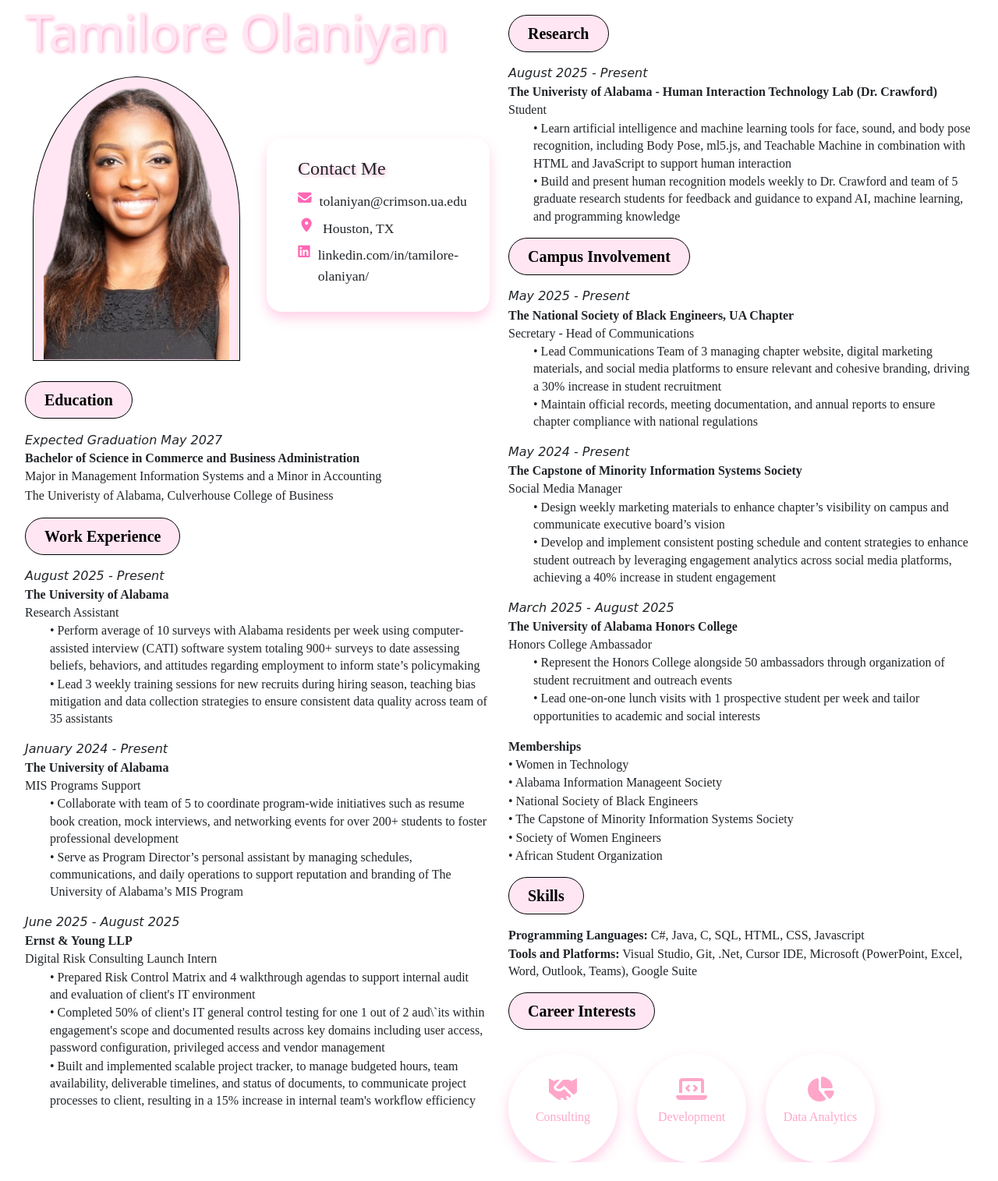
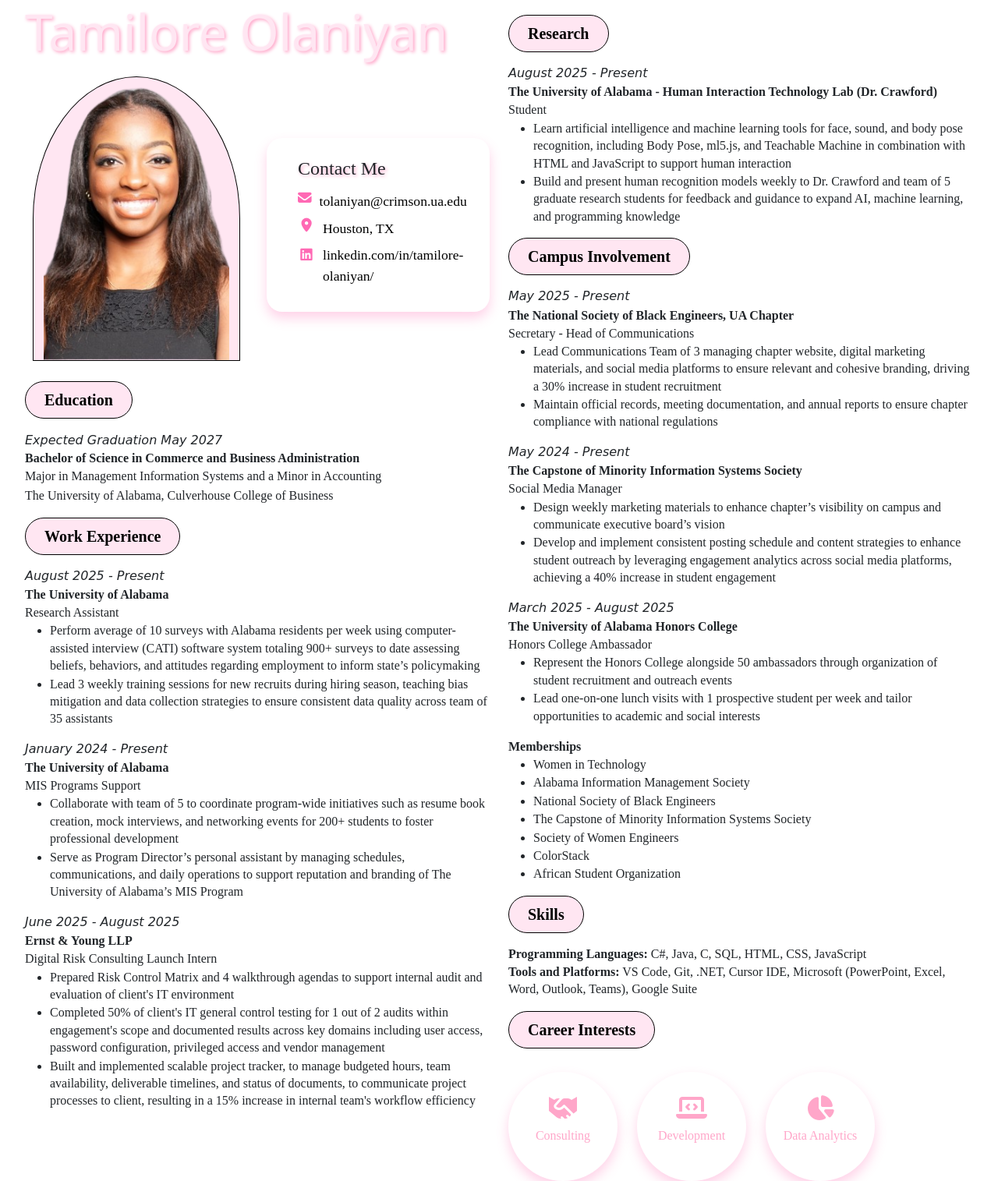
Before and after one commit to ammullenix/321-class-repo, a plain HTML site: page Client/Pages/tami's page/tami.html in a window 1280 px wide. Shown: the part 17-1532 px from the top of the page at 78% size. Before the commit the page ends 1508 px from the top, so only its background shows below. Drawn offline with nearby package versions, Linux system fonts and the light colour scheme; a web font is replaced by a local one.

Commit message:
feedback added

```diff
--- a/Client/Pages/tami's page/Styles/tami.css
+++ b/Client/Pages/tami's page/Styles/tami.css
@@ -3,6 +3,7 @@ body{
     padding: 20px;
     font-family: 'Fredoka One';
     height: 100vh;
+
 }
 
 
--- a/Client/Pages/tami's page/tami.html
+++ b/Client/Pages/tami's page/tami.html
@@ -30,7 +30,7 @@
                     <div class = "col-md-6">
                         <div class = "profile-frame">
                             <div class = "arch">
-                                <img src = "./Images/headshott-removebg-preview.png">
+                                <img src = "./Images/headshott-removebg-preview.png" alt = "Tamilore's Headshot">
                             </div>
                         </div>
                     </div>
@@ -40,42 +40,43 @@
                         <p></p>
                         <div class="contact-section">
                             <h2 class="bubble-text">Contact Me</h2>
-                            <div class="contact-item"><i class="fas fa-envelope"></i> tolaniyan@crimson.ua.edu</div>
+                            <div class="contact-item"><i class="fas fa-envelope"></i> <a href = "mailto: tolaniyan@crimson.ua.edu" target = "_blank" rel = "noopener" style="color: black; text-decoration: none;">tolaniyan@crimson.ua.edu</div>
                             <div class="contact-item"><i class="fas fa-map-marker-alt"></i> Houston, TX</div>
-                            <div class="contact-item"><i class="fab fa-linkedin"></i> linkedin.com/in/tamilore-olaniyan/</div>
+                            <div class="contact-item"><i class="fab fa-linkedin"></i> <a href = "https://www.linkedin.com/in/tamilore-olaniyan/" target = "_blank" rel = "noopener" style="color: black; text-decoration: none;">linkedin.com/in/tamilore-olaniyan/</a>
+                                </div>
                         </div>
                     </div>
                 </div>
             <p>    </p>
 
-            <a href= "#" class ="btn btn-danger btn-lg px-4 py 3 rounded-pill custom-btn">Education</a>
+            <a href= "#" class ="btn btn-danger btn-lg px-4 rounded-pill custom-btn">Education</a>
             <p>     </p>
             <i>Expected Graduation May 2027</i>
             <p class = "tightSpace"><b>Bachelor of Science in Commerce and Business Administration</b></p>
             <p class = "tightSpace">Major in Management Information Systems and a Minor in Accounting</p>
-            <p>The Univeristy of Alabama, Culverhouse College of Business</p>
+            <p>The University of Alabama, Culverhouse College of Business</p>
             <p>   </p>
 
-            <a href= "#" class ="btn btn-danger btn-lg px-4 py 3 rounded-pill custom-btn">Work Experience</a>
+            <a href= "#" class ="btn btn-danger btn-lg px-4 rounded-pill custom-btn">Work Experience</a>
             <p>     </p>
             <p class = "tightSpace"><i>August 2025 - Present</i></p>
             <b class = "tightSpace"> The University of Alabama</b>
             <p class = "tightSpace">Research Assistant</p>
-            <ul class = "tightSpace">•	Perform average of 10 surveys with Alabama residents per week using computer-assisted interview (CATI) software system totaling 900+ surveys to date assessing beliefs, behaviors, and attitudes regarding employment to inform state’s policymaking</ul>
-            <ul class = "tightSpace">•  Lead 3 weekly training sessions for new recruits during hiring season, teaching bias mitigation and data collection strategies to ensure consistent data quality across team of 35 assistants</ul>
+            <ul class = "tightSpace"><li>Perform average of 10 surveys with Alabama residents per week using computer-assisted interview (CATI) software system totaling 900+ surveys to date assessing beliefs, behaviors, and attitudes regarding employment to inform state’s policymaking</li></ul>
+            <ul class = "tightSpace"><li>Lead 3 weekly training sessions for new recruits during hiring season, teaching bias mitigation and data collection strategies to ensure consistent data quality across team of 35 assistants</li></ul>
             <p> </p>
             <p class = "tightSpace"><i>January 2024 - Present</i></p>
             <b class = "tightSpace">The University of Alabama</b>
             <p class = "tightSpace">MIS Programs Support</p>
-            <ul class = "tightSpace">•	Collaborate with team of 5 to coordinate program-wide initiatives such as resume book creation, mock interviews, and networking events for over 200+ students to foster professional development</ul>
-            <ul class = "tightSpace">•  Serve as Program Director’s personal assistant by managing schedules, communications, and daily operations to support reputation and branding of The University of Alabama’s MIS Program</ul>
+            <ul class = "tightSpace"><li>Collaborate with team of 5 to coordinate program-wide initiatives such as resume book creation, mock interviews, and networking events for 200+ students to foster professional development</li></ul>
+            <ul class = "tightSpace"><li>Serve as Program Director’s personal assistant by managing schedules, communications, and daily operations to support reputation and branding of The University of Alabama’s MIS Program</li></ul>
             <p> </p>
             <p class = "tightSpace"><i>June 2025 - August 2025</i></p>
             <b class = "tightSpace"> Ernst & Young LLP</b>
             <p class = "tightSpace">Digital Risk Consulting Launch Intern</p>
-            <ul class = "tightSpace">•	Prepared Risk Control Matrix and 4 walkthrough agendas to support internal audit and evaluation of client's IT environment</ul>
-            <ul class = "tightSpace">•  Completed 50% of client's IT general control testing for one 1 out of 2 aud\`its within engagement's scope and documented results across key domains including user access, password configuration, privileged access and vendor management</ul>
-            <ul class = "tightSpace">•  Built and implemented scalable project tracker, to manage budgeted hours, team availability, deliverable timelines, and status of documents, to communicate project processes to client, resulting in a 15% increase in internal team's workflow efficiency</ul>
+            <ul class = "tightSpace"><li>Prepared Risk Control Matrix and 4 walkthrough agendas to support internal audit and evaluation of client's IT environment</ul>
+            <ul class = "tightSpace"><li>Completed 50% of client's IT general control testing for 1 out of 2 audits within engagement's scope and documented results across key domains including user access, password configuration, privileged access and vendor management</li></ul>
+            <ul class = "tightSpace"><li>Built and implemented scalable project tracker, to manage budgeted hours, team availability, deliverable timelines, and status of documents, to communicate project processes to client, resulting in a 15% increase in internal team's workflow efficiency</li></ul>
             <p> </p>
 
 
@@ -94,55 +95,56 @@
 
                 <p></p>
                 <p></p>
-                <a href= "#" class ="btn btn-danger btn-lg px-4 py 3 rounded-pill custom-btn">Research</a>
+                <a href= "#" class ="btn btn-danger btn-lg px-4 rounded-pill custom-btn">Research</a>
                 <p></p>
                 <p class = "tightSpace"><i>August 2025 - Present</i></p>
-                <b class = "tightSpace"> The Univeristy of Alabama - Human Interaction Technology Lab (Dr. Crawford)</b>
+                <b class = "tightSpace"> The University of Alabama - Human Interaction Technology Lab (Dr. Crawford)</b>
                 <p class = "tightSpace">Student</p>
-                <ul class = "tightSpace">•	Learn artificial intelligence and machine learning tools for face, sound, and body pose recognition, including Body Pose, ml5.js, and Teachable Machine in combination with HTML and JavaScript to support human interaction</ul>
-                <ul class = "tightSpace">•  Build and present human recognition models weekly to Dr. Crawford and team of 5 graduate research students for feedback and guidance to expand AI, machine learning, and programming knowledge</ul>
+                <ul class = "tightSpace"><li>Learn artificial intelligence and machine learning tools for face, sound, and body pose recognition, including Body Pose, ml5.js, and Teachable Machine in combination with HTML and JavaScript to support human interaction</ul>
+                <ul class = "tightSpace"><li>Build and present human recognition models weekly to Dr. Crawford and team of 5 graduate research students for feedback and guidance to expand AI, machine learning, and programming knowledge</ul>
                 <p> </p>
 
-                <a href= "#" class ="btn btn-danger btn-lg px-4 py 3 rounded-pill custom-btn">Campus Involvement</a>
+                <a href= "#" class ="btn btn-danger btn-lg px-4 rounded-pill custom-btn">Campus Involvement</a>
                 <p></p>
                 <p class = "tightSpace"><i>May 2025 - Present</i></p>
                 <b class = "tightSpace"> The National Society of Black Engineers, UA Chapter</b>
                 <p class = "tightSpace">Secretary - Head of Communications </p>
-                <ul class = "tightSpace">•	Lead Communications Team of 3 managing chapter website, digital marketing materials, and social media platforms to ensure relevant and cohesive branding, driving a 30% increase in student recruitment</ul>
-                <ul class = "tightSpace">•  Maintain official records, meeting documentation, and annual reports to ensure chapter compliance with national regulations</ul>
+                <ul class = "tightSpace"><li>Lead Communications Team of 3 managing chapter website, digital marketing materials, and social media platforms to ensure relevant and cohesive branding, driving a 30% increase in student recruitment</ul>
+                <ul class = "tightSpace"><li>Maintain official records, meeting documentation, and annual reports to ensure chapter compliance with national regulations</ul>
 
 
                 <p> </p>
                 <p class = "tightSpace"><i>May 2024 - Present</i></p>
                 <b class = "tightSpace">The Capstone of Minority Information Systems Society</b>
                 <p class = "tightSpace">Social Media Manager</p>
-                <ul class = "tightSpace">•	Design weekly marketing materials to enhance chapter’s visibility on campus and communicate executive board’s vision</ul>
-                <ul class = "tightSpace">•  Develop and implement consistent posting schedule and content strategies to enhance student outreach by leveraging engagement analytics across social media platforms, achieving a 40% increase in student engagement</ul>
+                <ul class = "tightSpace"><li>Design weekly marketing materials to enhance chapter’s visibility on campus and communicate executive board’s vision</li></ul>
+                <ul class = "tightSpace"><li>Develop and implement consistent posting schedule and content strategies to enhance student outreach by leveraging engagement analytics across social media platforms, achieving a 40% increase in student engagement</li></ul>
 
                 <p> </p>
                 <p class = "tightSpace"><i>March 2025 - August 2025</i></p>
                 <b class = "tightSpace"> The University of Alabama Honors College</b>
                 <p class = "tightSpace">Honors College Ambassador</p>
-                <ul class = "tightSpace">•	Represent the Honors College alongside 50 ambassadors through organization of student recruitment and outreach events</ul>
-                <ul class = "tightSpace">•	Lead one-on-one lunch visits with 1 prospective student per week and tailor opportunities to academic and social interests</ul>
+                <ul class = "tightSpace"><li>Represent the Honors College alongside 50 ambassadors through organization of student recruitment and outreach events</li></ul>
+                <ul class = "tightSpace"><li>Lead one-on-one lunch visits with 1 prospective student per week and tailor opportunities to academic and social interests</li></ul>
 
                 <p> </p>
                 <b class ="tightSpace">Memberships</b>
-                <p class ="tightSpace">• Women in Technology</p>
-                <p class = "tightSpace">• Alabama Information Manageent Society</p>
-                <p class = "tightSpace">• National Society of Black Engineers</p>
-                <p class = "tightSpace">• The Capstone of Minority Information Systems Society</p>
-                <p class = "tightSpace">• Society of Women Engineers </p>
-                <p class = "tightSpace">• African Student Organization</p>
+                <ul class ="tightSpace"><li>Women in Technology</ul>
+                <ul class = "tightSpace"><li>Alabama Information Management Society</li></ul>
+                <ul class = "tightSpace"><li>National Society of Black Engineers</li></ul>
+                <ul class = "tightSpace"><li>The Capstone of Minority Information Systems Society</li></ul>
+                <ul class = "tightSpace"><li>Society of Women Engineers</li></ul>
+                <ul class = "tightSpace"><li>ColorStack</li></ul>
+                <ul class = "tightSpace"><li>African Student Organization</li></ul>
 
 
                 <p></p>
-                <a href= "#" class ="btn btn-danger btn-lg px-4 py 3 rounded-pill custom-btn">Skills</a>
+                <a href= "#" class ="btn btn-danger btn-lg px-4 rounded-pill custom-btn">Skills</a>
                 <p></p>
-                <p class="tightSpace"><strong>Programming Languages:</strong> C#, Java, C, SQL, HTML, CSS, Javascript</p>
-                <p class="tightSpace"><strong>Tools and Platforms:</strong> Visual Studio, Git, .Net, Cursor IDE, Microsoft (PowerPoint, Excel, Word, Outlook, Teams), Google Suite </p>
+                <p class="tightSpace"><strong>Programming Languages:</strong> C#, Java, C, SQL, HTML, CSS, JavaScript</p>
+                <p class="tightSpace"><strong>Tools and Platforms:</strong> VS Code, Git, .NET, Cursor IDE, Microsoft (PowerPoint, Excel, Word, Outlook, Teams), Google Suite </p>
                 <p></p>
-                <a href= "#" class ="btn btn-danger btn-lg px-4 py 3 rounded-pill custom-btn">Career Interests</a>
+                <a href= "#" class ="btn btn-danger btn-lg px-4 rounded-pill custom-btn">Career Interests</a>
                 <p></p>
                 <div class="interests">
                     <div class="interest">
```
